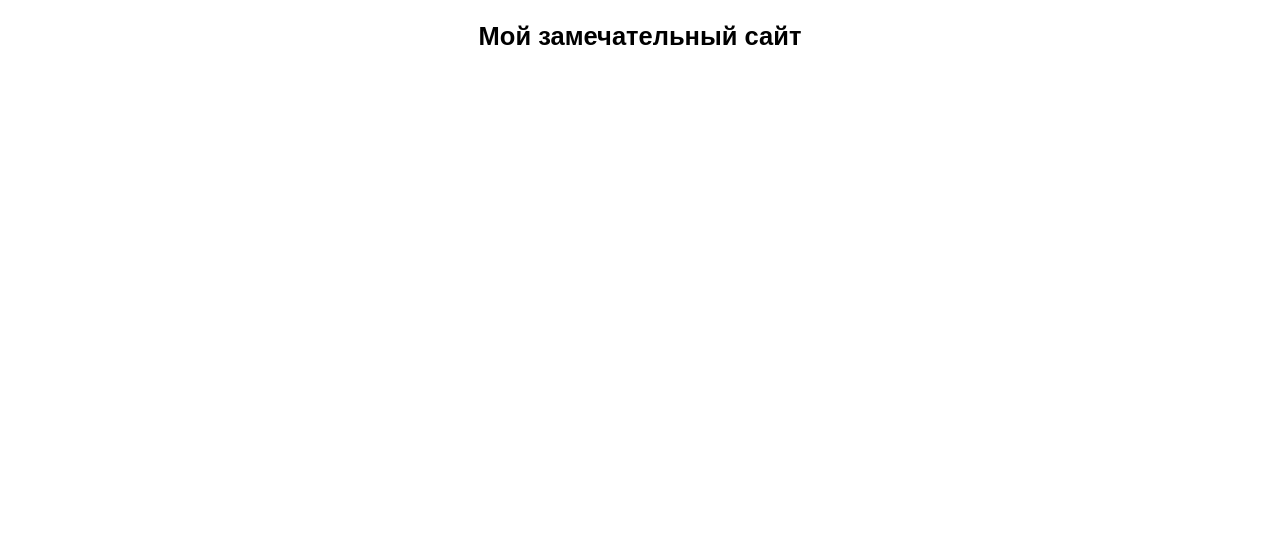
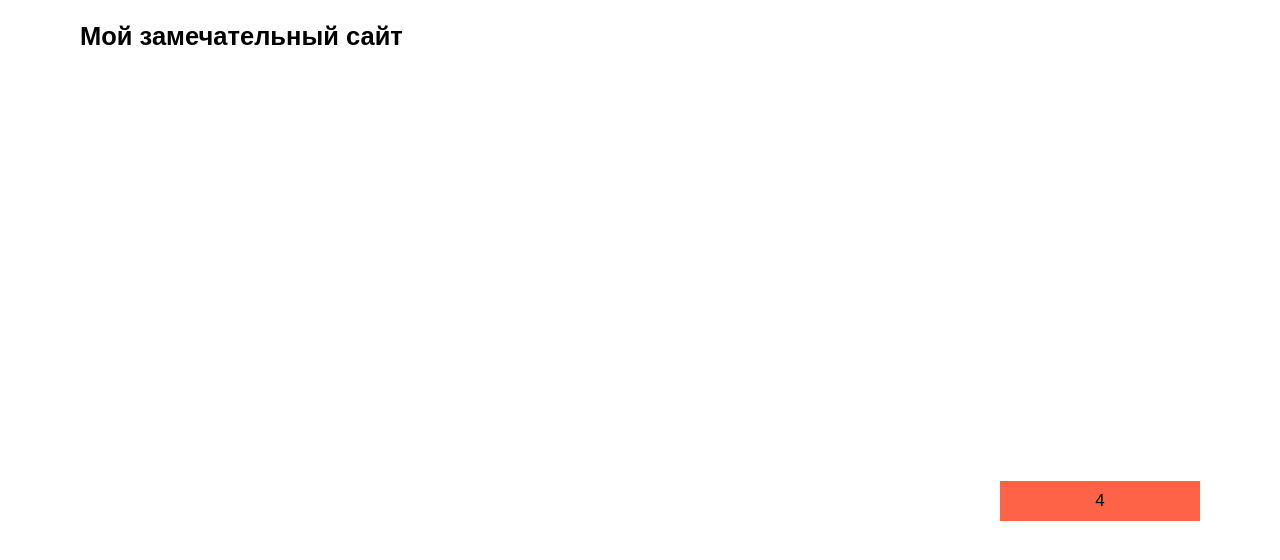
Before and after one commit to DariaGorbatyuk/newsFeed, a website: page source/index.html in a window 1280 px wide. Drawn offline with nearby package versions, Linux system fonts and the light colour scheme; files that its build step writes are made by us from their sources.

Commit message:
Работает js

```diff
--- a/source/js/newsFeed.js
+++ b/source/js/newsFeed.js
@@ -5,7 +5,7 @@ export const getNewsFeed = () => {
   let fragment = document.createDocumentFragment();
   for (let i = 0; i < NEWS_LIST.length; i++) {
     const news = newsTemplate.cloneNode(true);
-    news.querySelector('h3').textContent = NEWS_LIST[i].title;
+    news.querySelector('h2').textContent = NEWS_LIST[i].title;
     news.querySelector('span').textContent = NEWS_LIST[i].author;
     const date = NEWS_LIST[i].data.split(' ');
     news.querySelector('time').datetime = date[0];
--- a/source/js/script.js
+++ b/source/js/script.js
@@ -3,9 +3,9 @@ import {getNewsFeed} from './newsFeed.js';
 
 
 const start = () => {
-  const main = document.querySelector('main');
+  const container = document.querySelector('.news');
   const pin = getPin();
-  main.firstElementChild.appendChild(pin);
+  container.appendChild(pin);
   pin.addEventListener('click', getNewsFeed);
 };
 
--- a/source/sass/general.scss
+++ b/source/sass/general.scss
@@ -15,8 +15,7 @@ body {
   padding: 0;
   min-height: 100%;
   min-width: $small;
-  display: flex;
-  flex-direction: column;
+  display: block;
   font-family: $font;
   font-weight: normal;
   font-style: normal;
```
Also changed, not shown: build/css/style.min.css, build/js/newsFeed.js, build/js/script.js, 1 other file.
